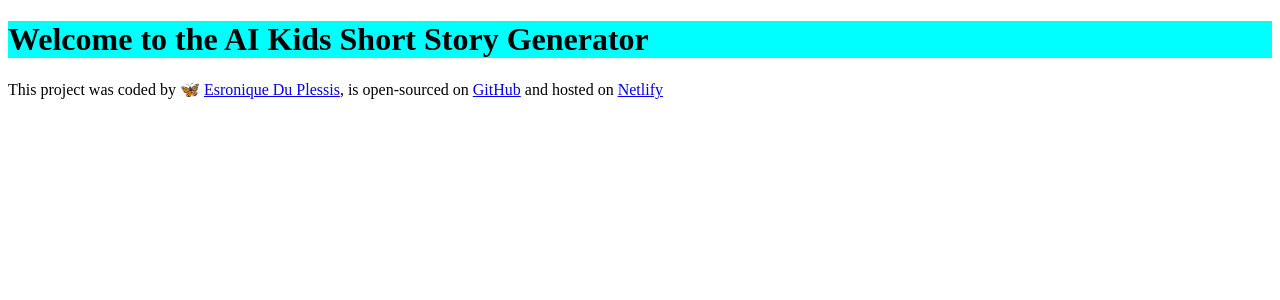
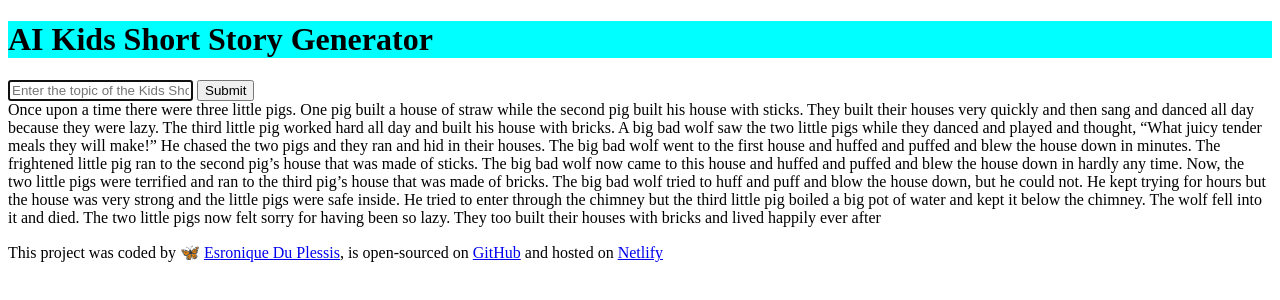
Before and after one commit to Esronique/AI_Romance_Poem_Generator, a plain HTML site: page index.html in a window 1280 px wide. Drawn offline with Linux system fonts and the light colour scheme.

Commit message:
Added html structure

```diff
--- a/index.html
+++ b/index.html
@@ -7,7 +7,45 @@
     <title>AI Kids Short Story Generator</title>
 </head>
 <body>
- <h1>Welcome to the AI Kids Short Story Generator</h1>
+    <header>
+        <h1>AI Kids Short Story Generator</h1>
+    </header>
+
+    <main>
+        <form>
+            <input
+            type="text"
+            placeholder="Enter the topic of the Kids Short Story"
+            autofocus
+            required
+            autocomplete="off"/>
+            <input
+            type="submit" />
+        </form>
+        <div>
+            Once upon a time there were three little pigs. One pig
+built a house of straw while the second pig built his
+house with sticks. They built their houses very quickly
+and then sang and danced all day because they were
+lazy. The third little pig worked hard all day and built
+his house with bricks.
+A big bad wolf saw the two little pigs while they danced
+and played and thought, “What juicy tender meals they
+will make!” He chased the two pigs and they ran and
+hid in their houses. The big bad wolf went to the first
+house and huffed and puffed and blew the house down in minutes. The frightened little
+pig ran to the second pig’s house that was made of sticks. The big bad wolf now came to
+this house and huffed and puffed and blew the house down in hardly any time. Now, the
+two little pigs were terrified and ran to the third pig’s house that was made of bricks.
+The big bad wolf tried to huff and puff and blow the house down, but he could not. He
+kept trying for hours but the house was very strong and the little pigs were safe inside.
+He tried to enter through the chimney but the third little pig boiled a big pot of water
+and kept it below the chimney. The wolf fell into it and died.
+The two little pigs now felt sorry for having been so lazy. They too built their houses with
+bricks and lived happily ever after
+        </div>
+    </main>
+
     <footer>
         <p>
             This project was coded by 🦋
```
Lines whose indentation alone changed are shown as unchanged.
